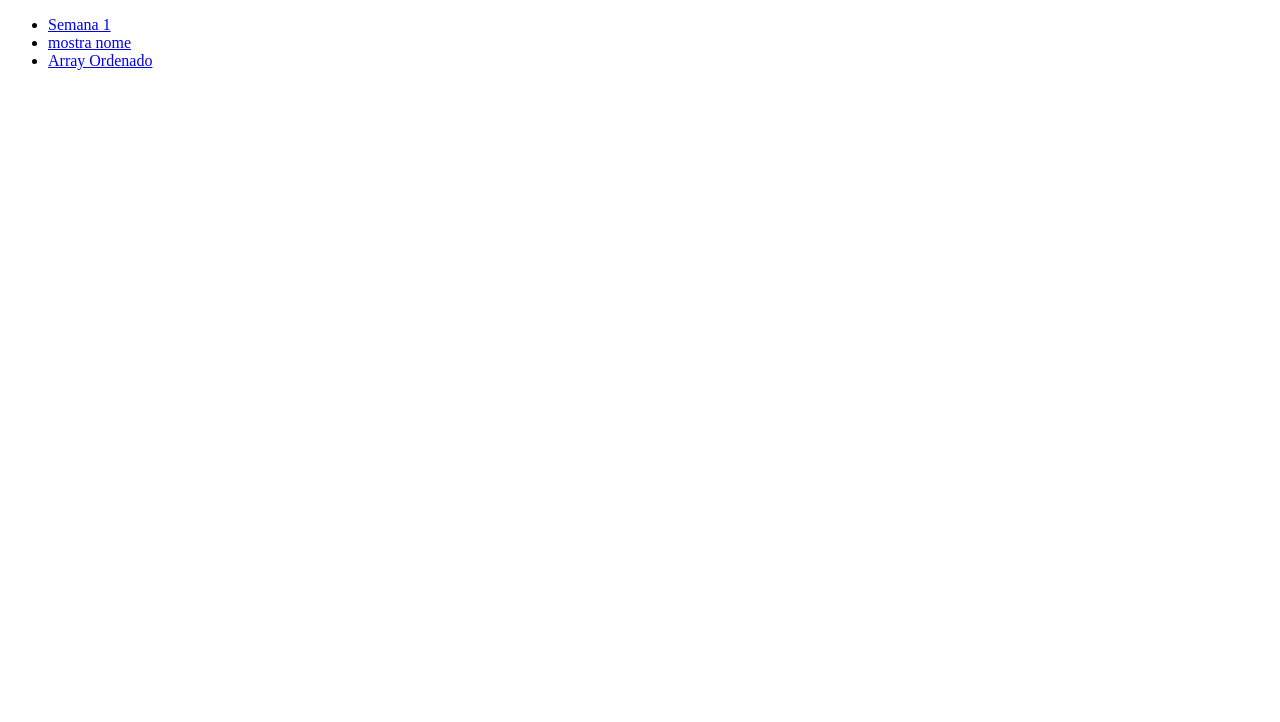
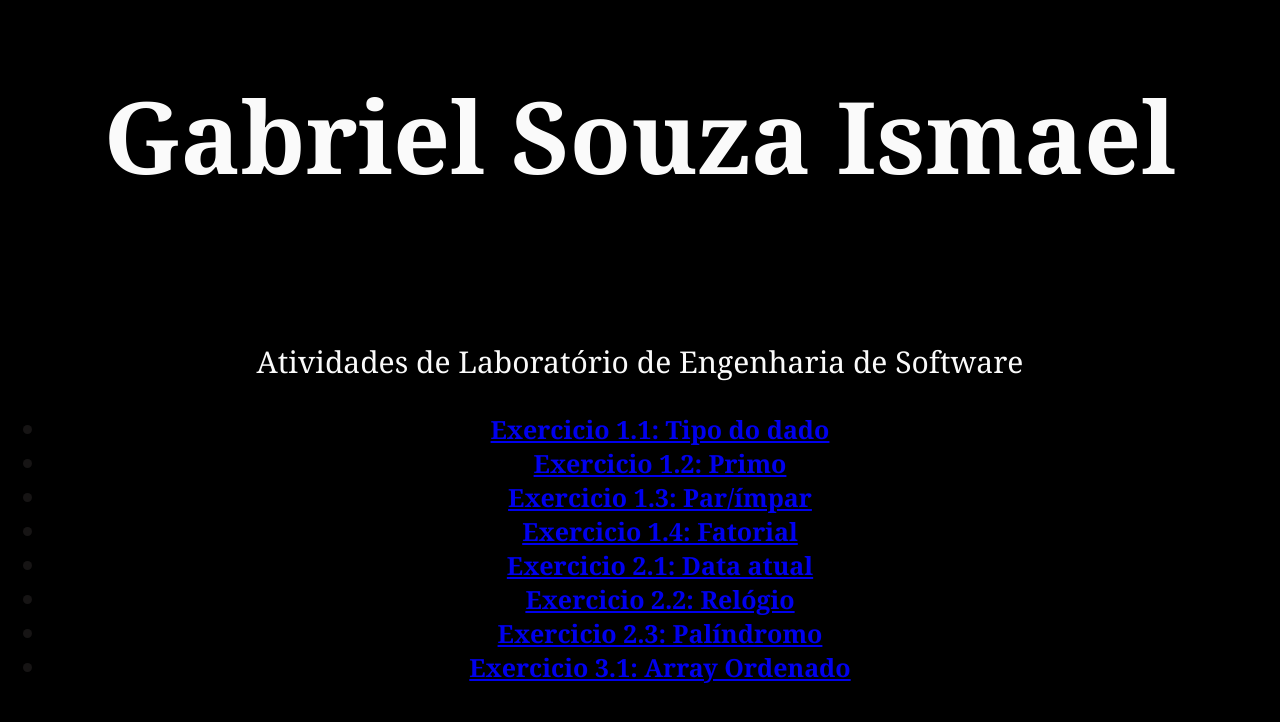
Before and after one commit to gbrlszsml/LAB-ENG-SOF, a plain HTML site: page index.html in a window 1280 px wide. Drawn offline with Linux system fonts and the light colour scheme.

Commit message:
Update index.html

```diff
--- a/index.html
+++ b/index.html
@@ -1,19 +1,53 @@
-<!DOCTYPE html>
+<!doctype html>
 <html lang="en">
 <head>
-    <meta charset="UTF-8">
-    <meta name="viewport" content="width=device-width, initial-scale=1.0">
+    <style>
+        body {
+            background-color: rgb(0, 0, 0);
+            font-family: Georgia, 'Times New Roman', Times, serif;
+            font-size: 30px;
+            text-align: center;
+            color:rgb(250, 250, 250);
+
+        }
+        .cabecalho {
+            text-align: center;
+            font-family: Georgia, 'Times New Roman', Times, serif;
+            font-size: 50px;
+            margin-top: 5%;
+        }
+        .links{
+            text-align: center;
+            font-family: Georgia, 'Times New Roman', Times, serif;
+            font-size: 25px;
+            font-weight: bold;
+
+        }
+        ul{
+            color: rgb(22, 20, 20);
+        }
+
+    </style>
+    <meta charset="utf-8">
     <title>Laboratório de Engenharia de Software</title>
 </head>
-<body>
-    <nav>
+<body class="container">
+    <div class="cabecalho">
+        <h1>Gabriel Souza Ismael</h1>
+    </div>
+    <br/>
+    <p>Atividades de Laboratório de Engenharia de Software</p>
+    <div class="links">
         <ul>
-            <li><a href='aula1.html'>Semana 1</a></li>
-            <li><a href='mostranome.html'>mostra nome</a></li>
-            <li><a href='aula2.html'>Array Ordenado</a></li>
-
+            <li><a href="https://gbrlszsml.github.io/LAB-ENG-SOF/Ex1/Ex1.html" target="_blank" target="_blank"> Exercicio 1.1: Tipo do dado</a></li>
+            <li><a href="https://gbrlszsml.github.io/LAB-ENG-SOF/Ex1/Ex1.2.html" target="_blank" target="_blank"> Exercicio 1.2: Primo</a></li>
+            <li><a href="https://gbrlszsml.github.io/LAB-ENG-SOF/Ex1/Ex1.3.html" target="_blank" target="_blank"> Exercicio 1.3: Par/ímpar</a></li>
+            <li><a href="https://gbrlszsml.github.io/LAB-ENG-SOF/Ex1/Ex1.4.html" target="_blank" target="_blank"> Exercicio 1.4: Fatorial</a></li>
+            <li><a href="https://gbrlszsml.github.io/LAB-ENG-SOF/Ex2/Ex2.1.html" target="_blank" target="_blank"> Exercicio 2.1: Data atual</a></li>
+            <li><a href="https://gbrlszsml.github.io/LAB-ENG-SOF/Ex2/Ex2.2.html" target="_blank" target="_blank"> Exercicio 2.2: Relógio</a></li>
+            <li><a href="https://gbrlszsml.github.io/LAB-ENG-SOF/Ex2/Ex2.3.html" target="_blank" target="_blank"> Exercicio 2.3: Palíndromo</a></li>
+            <li><a href="https://gbrlszsml.github.io/LAB-ENG-SOF/Ex3/Ex3.1.html" target="_blank" target="_blank"> Exercicio 3.1: Array Ordenado</a></li>
         </ul>
-    </nav>
-
+    </div>
 </body>
 </html>
```
